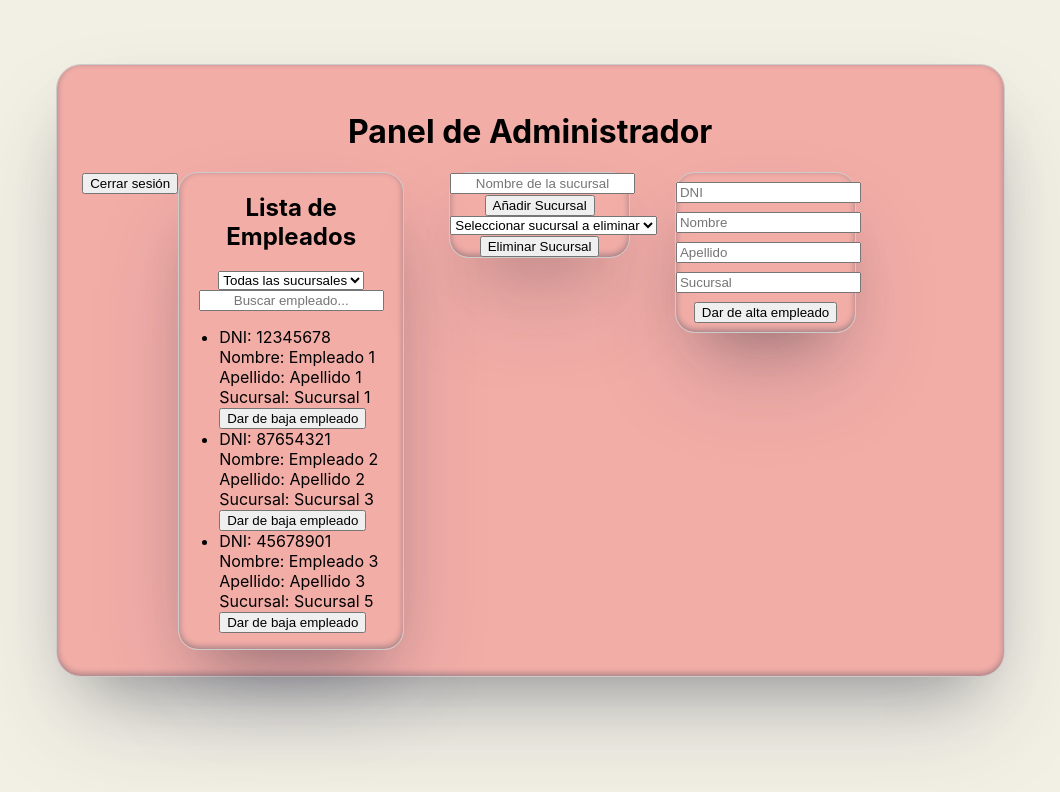
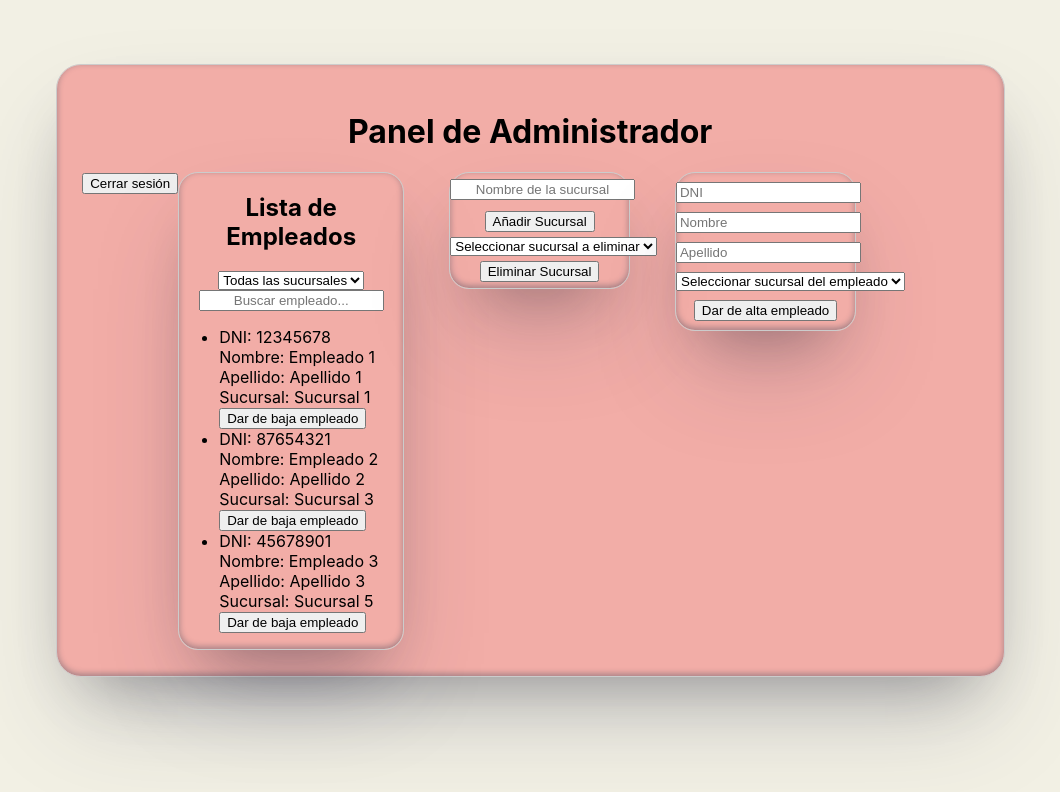
Before and after one commit to leodelmas00/front-truequetools, a React (Create React App) app: page /AdminView in a window 1280 px wide. Shown: the top 792 px of the page, without its empty margins (98-1158 px from the left). Built offline with nearby package versions, Linux system fonts and the light colour scheme.

Commit message:
cosas visuales

```diff
--- a/src/components/AdminView.jsx
+++ b/src/components/AdminView.jsx
@@ -196,14 +196,23 @@ function AdminView() {
                     onChange={handleInputChange}
                     className="center-input-container-alta-admin"
                 />
-                <input
+                <select
                     type="text"
                     name="branch"
                     placeholder="Sucursal"
-                    value={newEmployeeData.branch}
-                    onChange={handleInputChange}
                     className="center-input-container-alta-admin"
-                />
+
+
+                        value={selectedBranch || ''}
+                        onChange={handleBranchChange}
+                        style={{ margin: 'auto', display: 'block', textAlign: 'center' }}
+                    >
+                        <option value="">Seleccionar sucursal del empleado</option>
+                        {branches.map(branch => (
+                            <option key={branch} value={branch}>{branch}</option>
+                        ))}
+                </select>
+
                 <div className="center-button-admin">
                     <button onClick={handleAddEmployee}>Dar de alta empleado</button>
                 </div>
--- a/src/styles/adminView.css
+++ b/src/styles/adminView.css
@@ -9,7 +9,7 @@
     background-color: #f2ada7;
 }
 
-.employee-list-container {
+.employee-list-container{
     border: 1px solid #ccc;
     border-radius: 20px;
     margin-right: 0%;
@@ -17,9 +17,8 @@
     display: inline-block; /* Hace que los contenedores se muestren en línea */
     vertical-align: top; /* Alinea los contenedores en la parte superior */
     box-shadow: rgba(50, 50, 93, 0.25) 0px 50px 100px -20px, rgba(0, 0, 0, 0.3) 0px 30px 60px -30px, rgba(10, 37, 64, 0.35) 0px -2px 6px 0px inset;
-    overflow-y: auto; /* Agregado para mostrar la barra de desplazamiento vertical cuando sea necesario */
+    overflow-y: auto;
 }
-
 
 .center-button-admin {
     display: flex;
@@ -68,4 +67,10 @@ body {
     display: inline-block; /* Hace que los contenedores se muestren en línea */
     vertical-align: top; /* Alinea los contenedores en la parte superior */
     margin-left: 5% ;
+
 }
+
+.add-remove-branch-container input,.add-remove-branch-container button{
+    margin: 3% auto !important;
+
+}
```
